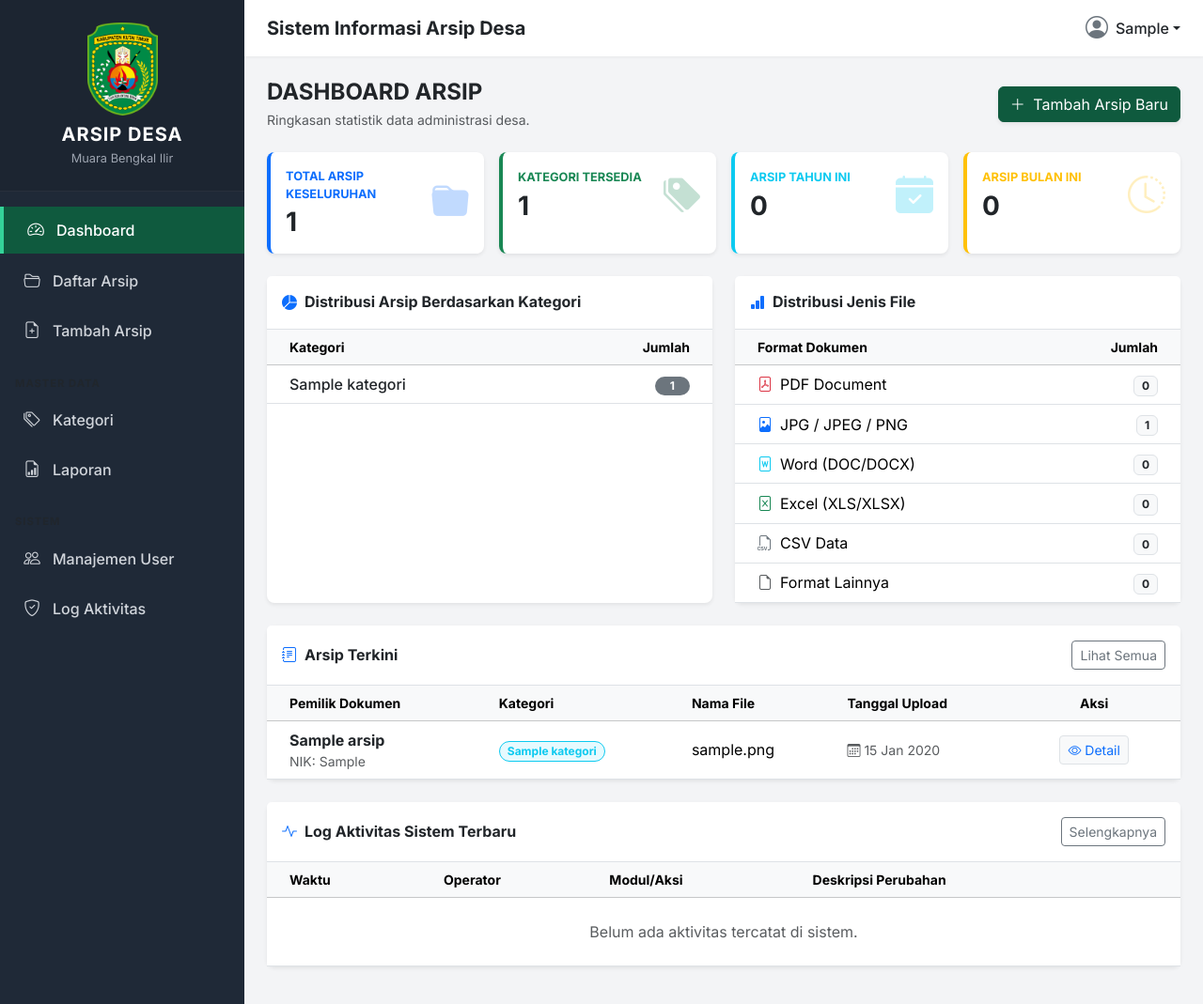
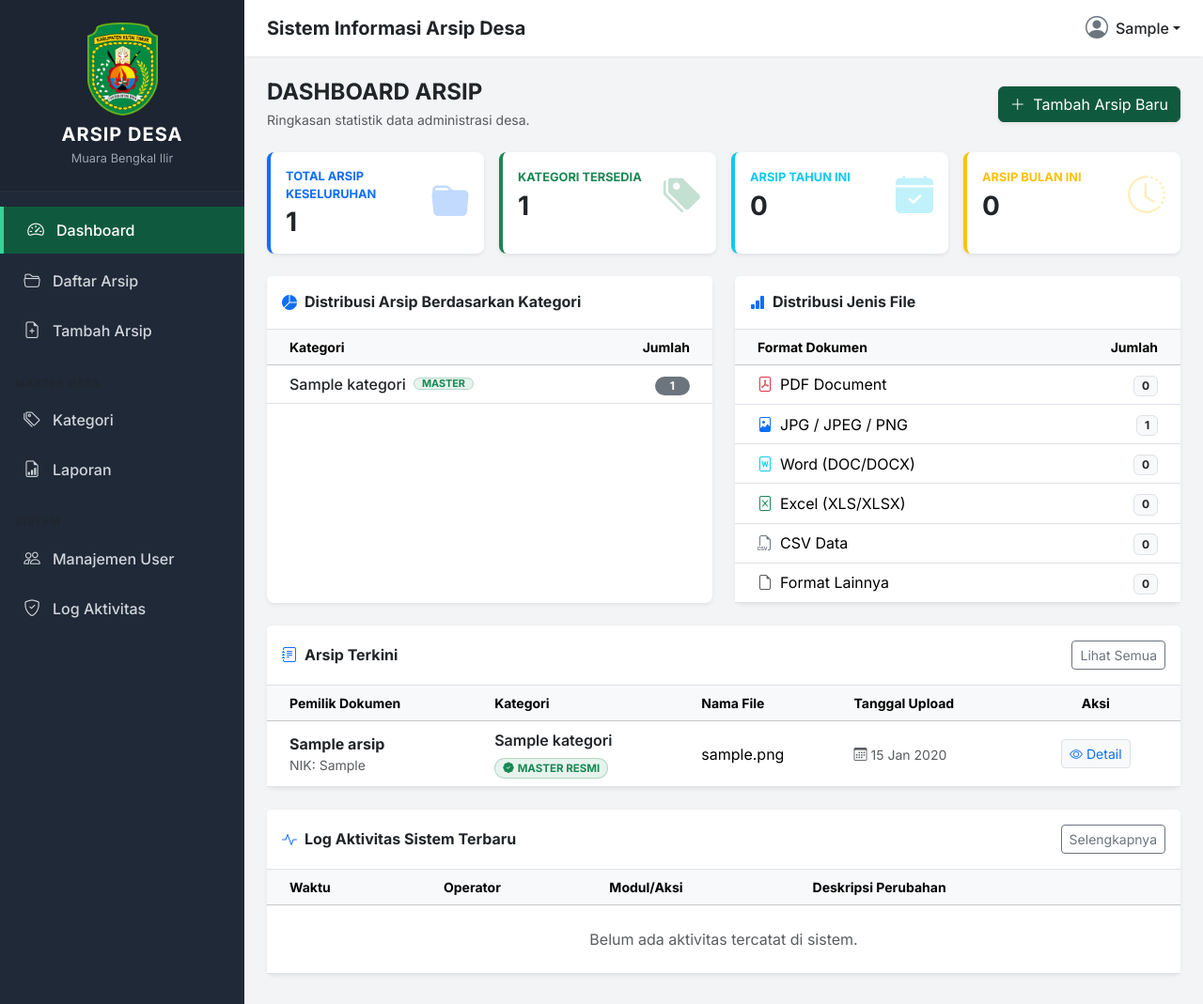
Before and after one commit to pemdes-mbi/arsip, a Django app: page / in a window 1280 px wide. Shown: the top 1069 px of the page at 94% size. Run offline with Django 5.2, Linux system fonts and the light colour scheme; a user stored in the database is signed in; tables that the repository leaves empty hold one stand-in row (values such as "Sample post"); data that the repository does not hold is empty.

Commit message:
feat: audit dan penyempurnaan UI/UX serta accessibility (Tahap 52)

```diff
--- a/templates/arsip/detail.html
+++ b/templates/arsip/detail.html
@@ -108,7 +108,7 @@
                     </div>
                 {% else %}
                     {% if file_type == 'image' %}
-                        <img src="{{ arsip.file.url }}" class="img-fluid p-3" alt="Preview Arsip" style="max-height: 700px; object-fit: contain;">
+                        <img src="{{ arsip.file.url }}" class="img-fluid p-3" alt="Preview Arsip {{ arsip.nama_file }}" style="max-height: 700px; object-fit: contain;">
                     {% elif file_type == 'pdf' %}
                         <object data="{{ arsip.file.url }}" type="application/pdf" width="100%" height="700px">
                             <div class="text-center p-5">
--- a/templates/arsip/edit.html
+++ b/templates/arsip/edit.html
@@ -94,6 +94,8 @@
                         <i class="bi bi-info-circle-fill me-2 text-secondary"></i> Biarkan kosong jika tidak ingin mengganti file yang sudah ada.
                         {% if arsip.file %}
                             <br><small class="ms-4 mt-1 d-block">File tersimpan: <strong>{{ arsip.file.name|slice:"15:" }}</strong></small>
+                        {% else %}
+                            <br><small class="ms-4 mt-1 d-block text-warning"><i class="bi bi-exclamation-triangle me-1"></i>Dokumen ini saat ini belum/tidak memiliki file fisik di server lokal.</small>
                         {% endif %}
                     </div>
 
--- a/templates/arsip/tambah.html
+++ b/templates/arsip/tambah.html
@@ -47,6 +47,7 @@
                         <div class="col-md-6">
                             <label for="{{ form.kategori.id_for_label }}" class="form-label text-muted small fw-bold text-uppercase">Kategori Surat <span class="text-danger">*</span></label>
                             {{ form.kategori }}
+                            <div class="form-text small text-muted"><i class="bi bi-info-circle me-1"></i>Hanya Master Kategori Resmi Aktif yang dapat dipilih untuk arsip baru.</div>
                             {% if form.kategori.errors %}
                                 <div class="text-danger small mt-1">{{ form.kategori.errors.0 }}</div>
                             {% endif %}
--- a/templates/base.html
+++ b/templates/base.html
@@ -185,9 +185,9 @@
         <div class="sidebar-backdrop" id="sidebarBackdrop"></div>
 
         <!-- Sidebar -->
-        <nav class="sidebar" id="sidebar">
+        <nav class="sidebar" id="sidebar" aria-label="Navigasi Utama">
             <div class="sidebar-brand">
-                <img src="{% static 'img/logo_kutim.png' %}" alt="Logo" class="mb-2" style="width: 75px; height: auto;">
+                <img src="{% static 'img/logo_kutim.png' %}" alt="Logo Pemerintah Desa Muara Bengkal Ilir" class="mb-2" style="width: 75px; height: auto;">
                 <h5>ARSIP DESA</h5>
                 <small>Muara Bengkal Ilir</small>
             </div>
@@ -244,7 +244,7 @@
             <!-- Topbar -->
             <header class="topbar">
                 <div class="d-flex align-items-center">
-                    <button class="btn btn-light me-3 btn-sidebar-toggle" id="sidebarToggle">
+                    <button class="btn btn-light me-3 btn-sidebar-toggle" id="sidebarToggle" aria-label="Buka navigasi menu" title="Buka Menu Navigasi">
                         <i class="bi bi-list fs-5"></i>
                     </button>
                     <h5 class="mb-0 fw-bold text-dark d-none d-md-block">Sistem Informasi Arsip Desa</h5>
@@ -252,7 +252,7 @@
                 </div>
                 <div class="d-flex align-items-center">
                     <div class="dropdown">
-                        <a href="#" class="d-flex align-items-center text-dark text-decoration-none dropdown-toggle" id="userDropdown" data-bs-toggle="dropdown" aria-expanded="false">
+                        <a href="#" class="d-flex align-items-center text-dark text-decoration-none dropdown-toggle" id="userDropdown" data-bs-toggle="dropdown" aria-expanded="false" aria-label="Menu pengguna: {{ user.username }}">
                             <i class="bi bi-person-circle fs-4 me-2 text-secondary"></i>
                             <span class="d-none d-md-inline fw-medium">{{ user.first_name|default:user.username }}</span>
                         </a>
--- a/templates/dashboard/index.html
+++ b/templates/dashboard/index.html
@@ -95,7 +95,16 @@
                         <tbody>
                             {% for kat in statistik_kategori %}
                             <tr>
-                                <td class="ps-4 fw-medium text-dark">{{ kat.nama }}</td>
+                                <td class="ps-4 fw-medium text-dark">
+                                    <div class="d-flex align-items-center gap-2 flex-wrap">
+                                        <span>{{ kat.nama }}</span>
+                                        {% if kat.aktif %}
+                                            <span class="badge bg-success bg-opacity-10 text-success border border-success border-opacity-25 rounded-pill px-2 py-0 small" style="font-size: 0.68rem;">MASTER</span>
+                                        {% else %}
+                                            <span class="badge bg-secondary bg-opacity-10 text-secondary border border-secondary border-opacity-25 rounded-pill px-2 py-0 small" style="font-size: 0.68rem;">LEGACY</span>
+                                        {% endif %}
+                                    </div>
+                                </td>
                                 <td class="text-end pe-4"><span class="badge bg-secondary rounded-pill px-3">{{ kat.jumlah_arsip }}</span></td>
                             </tr>
                             {% empty %}
@@ -190,7 +199,18 @@
                                     <div class="fw-bold text-dark">{{ item.nama_warga }}</div>
                                     <div class="text-muted small">NIK: {{ item.nik }}</div>
                                 </td>
-                                <td><span class="badge bg-info bg-opacity-10 text-info border border-info rounded-pill px-2 py-1">{{ item.kategori.nama }}</span></td>
+                                <td>
+                                    <div class="fw-semibold text-dark mb-1">{{ item.kategori.nama }}</div>
+                                    {% if item.kategori.aktif %}
+                                        <span class="badge bg-success bg-opacity-10 text-success border border-success border-opacity-25 rounded-pill px-2 py-1" style="font-size: 0.72rem;">
+                                            <i class="bi bi-patch-check-fill me-1"></i>MASTER RESMI
+                                        </span>
+                                    {% else %}
+                                        <span class="badge bg-secondary bg-opacity-10 text-secondary border border-secondary border-opacity-25 rounded-pill px-2 py-1" style="font-size: 0.72rem;">
+                                            <i class="bi bi-clock-history me-1"></i>LEGACY / HISTORIS
+                                        </span>
+                                    {% endif %}
+                                </td>
                                 <td>
                                     <div class="text-truncate" style="max-width: 200px;" title="{{ item.nama_file }}">
                                         {{ item.nama_file }}
@@ -198,7 +218,7 @@
                                 </td>
                                 <td><span class="text-muted small"><i class="bi bi-calendar3 me-1"></i>{{ item.tanggal_upload|date:"d M Y" }}</span></td>
                                 <td class="text-center pe-4">
-                                    <a href="{% url 'arsip:arsip_detail' item.id %}" class="btn btn-sm btn-light border text-primary" title="Lihat Detail">
+                                    <a href="{% url 'arsip:arsip_detail' item.id %}" class="btn btn-sm btn-light border text-primary" title="Lihat Detail" aria-label="Lihat Detail Dokumen {{ item.nama_file }}">
                                         <i class="bi bi-eye"></i> Detail
                                     </a>
                                 </td>
--- a/templates/registration/login.html
+++ b/templates/registration/login.html
@@ -6,7 +6,7 @@
 
     <div class="card shadow-lg border-0" style="max-width: 450px; width: 100%; border-radius: 12px; overflow: hidden;">
         <div class="card-header border-0 text-center text-white py-4" style="background-color: var(--desa-primary);">
-            <img src="{% static 'img/logo_kutim.png' %}" alt="Logo" class="mb-3 mt-2" style="width: 80px; height: auto;">
+            <img src="{% static 'img/logo_kutim.png' %}" alt="Logo Pemerintah Desa Muara Bengkal Ilir" class="mb-3 mt-2" style="width: 80px; height: auto;">
             <h4 class="fw-bold mb-0" style="letter-spacing: 1px;">ARSIP DESA</h4>
             <p class="mb-0 opacity-75">Muara Bengkal Ilir</p>
         </div>
```
Also changed, not shown: templates/arsip/daftar.html (+12 -12 lines), templates/kategori/daftar.html (+7 -7 lines), templates/kategori/edit.html (+15 -0 lines).
